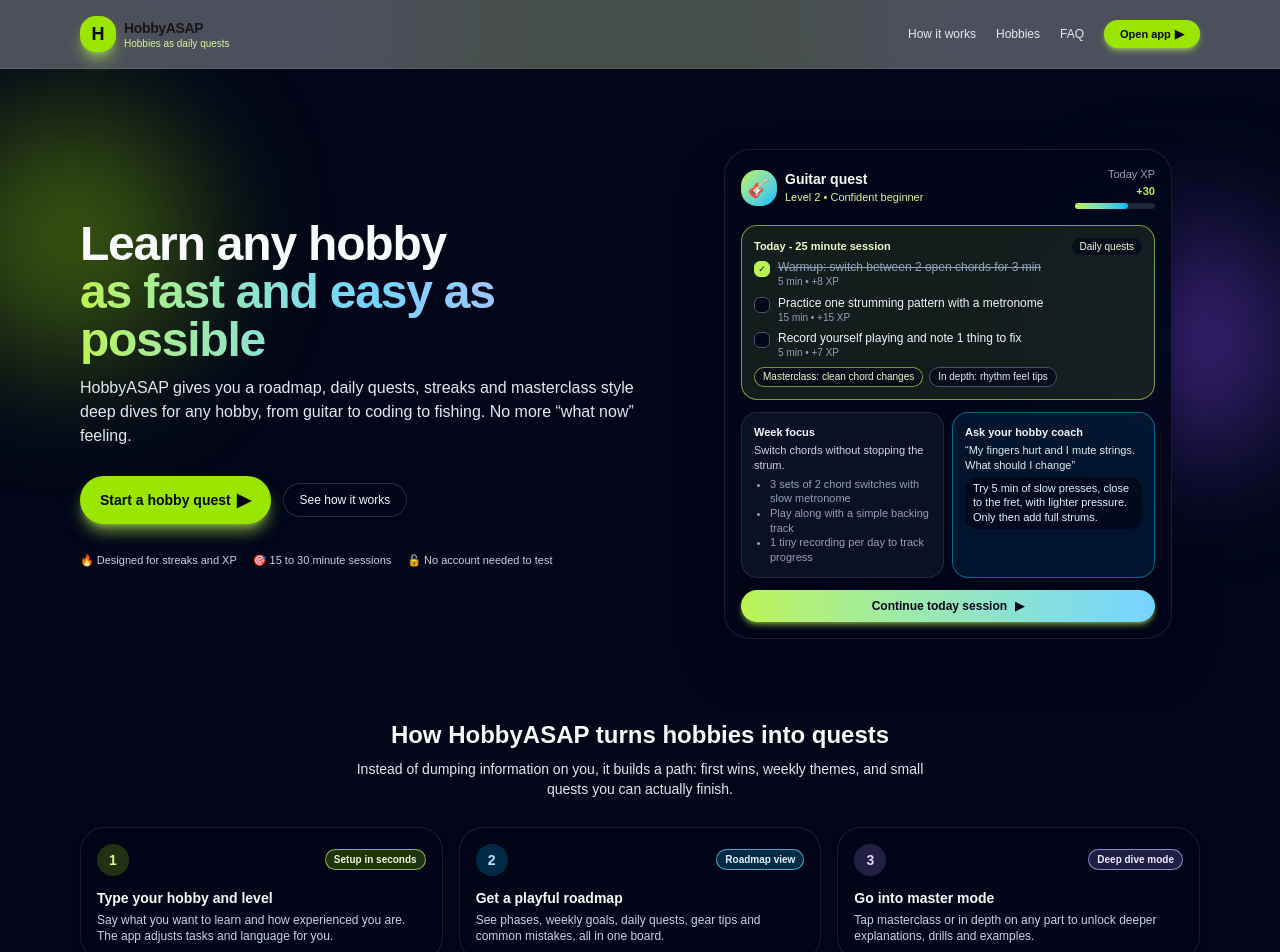
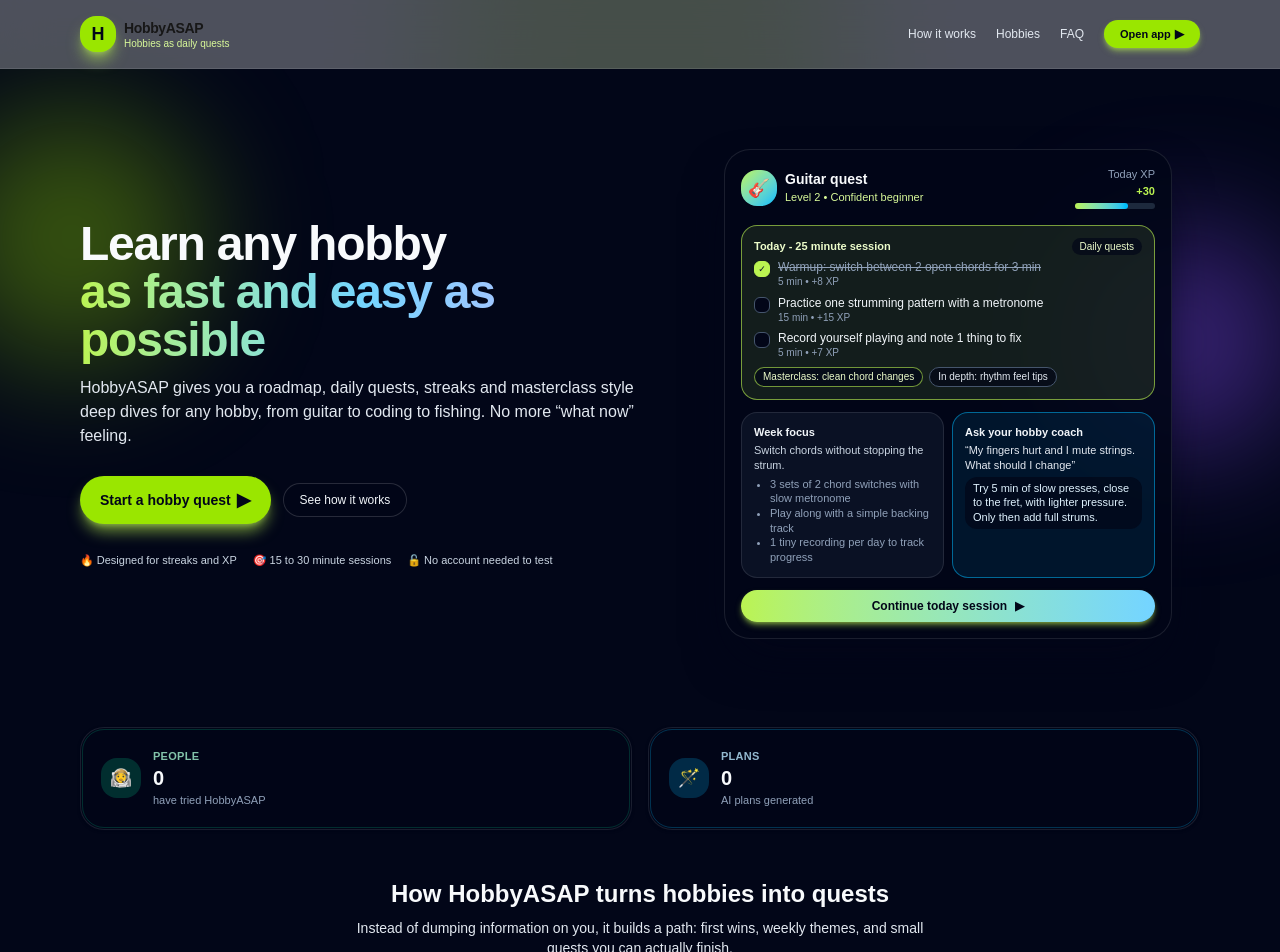
Before and after one commit to Luciano655dev/HobbyASAP, a Next.js app: page / in a window 1280 px wide. Shown: the top 952 px of the page. Built offline with nearby package versions, Linux system fonts and the light colour scheme.

Commit message:
metrics for users/prompts created

```diff
--- a/app/api/generate/route.ts
+++ b/app/api/generate/route.ts
@@ -1,6 +1,7 @@
 import { NextResponse } from "next/server"
+import { getRedis } from "@/app/lib/redis"
+import { HobbyPlan } from "./types"
 import Groq from "groq-sdk"
-import { HobbyPlan } from "./types"
 import getUserPrompt from "./userPrompt"
 
 const groq = new Groq({
@@ -76,6 +77,14 @@
       )
     }
 
+    try {
+      const redis = getRedis()
+      if (redis) {
+        await redis.incr("metrics:prompts")
+      }
+    } catch (metricsErr) {
+      console.error("Failed to increment metrics:prompts", metricsErr)
+    }
     return NextResponse.json({ plan })
   } catch (err) {
     console.error(err)
--- a/app/api/lesson/route.ts
+++ b/app/api/lesson/route.ts
@@ -1,7 +1,6 @@
-// app/api/lesson/route.ts
 import { NextResponse } from "next/server"
+import { Lesson } from "../generate/types"
 import Groq from "groq-sdk"
-import { Lesson } from "../generate/types" // adjust path
 import getLessonPrompt from "./lessonPrompt"
 
 const groq = new Groq({
--- /dev/null
+++ b/app/api/metrics/route.ts
@@ -0,0 +1,58 @@
+import { NextResponse } from "next/server"
+import { getRedis } from "@/app/lib/redis"
+
+type MetricsBody = {
+  type: "prompt" | "newUser"
+}
+
+// POST → increment counters
+export async function POST(req: Request) {
+  try {
+    const body = (await req.json()) as MetricsBody
+    const redis = getRedis()
+
+    if (!redis) {
+      // dev mode with no REDIS_URL
+      return NextResponse.json({ ok: true, redisDisabled: true })
+    }
+
+    if (body.type === "prompt") {
+      await redis.incr("metrics:prompts")
+    }
+
+    if (body.type === "newUser") {
+      await redis.incr("metrics:users")
+    }
+
+    return NextResponse.json({ ok: true })
+  } catch (err) {
+    console.error("Metrics POST error", err)
+    return NextResponse.json({ ok: false }, { status: 500 })
+  }
+}
+
+// GET → return counters
+export async function GET() {
+  try {
+    const redis = getRedis()
+
+    if (!redis) {
+      return NextResponse.json({
+        prompts: 0,
+        users: 0,
+        redisDisabled: true,
+      })
+    }
+
+    const prompts = Number((await redis.get("metrics:prompts")) ?? 0)
+    const users = Number((await redis.get("metrics:users")) ?? 0)
+
+    return NextResponse.json({ prompts, users })
+  } catch (err) {
+    console.error("Metrics GET error", err)
+    return NextResponse.json(
+      { prompts: 0, users: 0, error: "Failed to load metrics" },
+      { status: 500 }
+    )
+  }
+}
--- a/app/app/HobbyPageClient.tsx
+++ b/app/app/HobbyPageClient.tsx
@@ -1,6 +1,6 @@
-// app/HobbyPageClient.tsx
 "use client"
 
+import { v4 as uuidv4 } from "uuid"
 import { useEffect, useMemo, useRef, useState } from "react"
 import AskQuestionPanel, { QAItem } from "./AskQuestionPanel"
 import { HobbyPlan, Lesson, LessonKind } from "./types"
@@ -56,6 +56,28 @@
   // Scroll Management
   const planRef = useRef<HTMLDivElement | null>(null)
   const lessonsEndRef = useRef<HTMLDivElement | any>(null)
+
+  useEffect(() => {
+    if (typeof window === "undefined") return
+
+    const KEY = "hobbyasap_user_id"
+    let userId = localStorage.getItem(KEY)
+
+    // first time here → create ID and notify backend
+    if (!userId) {
+      userId = uuidv4()
+      localStorage.setItem(KEY, userId)
+
+      // fire "newUser" metric once
+      fetch("/api/metrics", {
+        method: "POST",
+        headers: { "Content-Type": "application/json" },
+        body: JSON.stringify({ type: "newUser" }),
+      }).catch(() => {
+        // ignore errors, it's just analytics
+      })
+    }
+  }, [])
 
   useEffect(() => {
     if (lessons.length > 0 && lessonsEndRef.current) {
--- /dev/null
+++ b/app/lib/redis.ts
@@ -0,0 +1,12 @@
+import Redis from "ioredis"
+
+let redis: Redis | null = null
+
+export function getRedis() {
+  if (!redis) {
+    const url = process.env.REDIS_URL
+    if (!url) return null
+    redis = new Redis(url)
+  }
+  return redis
+}
--- a/app/page.tsx
+++ b/app/page.tsx
@@ -1,5 +1,6 @@
 import Hero from "@/components/home/Hero"
 import HowItWorks from "@/components/home/HowItWorks"
+import MetricSection from "@/components/home/MetricSection"
 import HobbiesGrid from "@/components/home/HobbiesGrid"
 import WhySection from "@/components/home/WhySection"
 import FAQ from "@/components/home/FAQ"
@@ -8,6 +9,7 @@
   return (
     <main className="min-h-screen bg-slate-950 text-slate-50">
       <Hero />
+      <MetricSection />
       <HowItWorks />
       <HobbiesGrid />
       <WhySection />
--- /dev/null
+++ b/components/home/MetricSection.tsx
@@ -0,0 +1,109 @@
+"use client"
+
+import { useEffect, useState } from "react"
+
+interface Metrics {
+  prompts: number
+  users: number
+}
+
+export default function MetricsSection() {
+  const [metrics, setMetrics] = useState<Metrics | null>(null)
+  const [loading, setLoading] = useState(true)
+  const [error, setError] = useState<string | null>(null)
+
+  useEffect(() => {
+    let cancelled = false
+
+    async function fetchMetrics() {
+      try {
+        const res = await fetch("/api/metrics")
+        if (!res.ok) throw new Error("Failed to load metrics")
+        const data = (await res.json()) as Metrics
+
+        if (!cancelled) setMetrics(data)
+      } catch (err: any) {
+        if (!cancelled) setError(err.message || "Failed to load metrics")
+      } finally {
+        if (!cancelled) setLoading(false)
+      }
+    }
+
+    fetchMetrics()
+
+    return () => {
+      cancelled = true
+    }
+  }, [])
+
+  return (
+    <section className="mx-auto max-w-6xl px-4 pb-10 pt-4">
+      {error && !loading && (
+        <p className="mb-2 text-center text-[12px] text-red-400">
+          Could not load live stats right now.
+        </p>
+      )}
+
+      <div className="grid gap-4 sm:grid-cols-2">
+        {/* Skeletons */}
+        {loading && !error && (
+          <>
+            <div className="h-24 rounded-3xl border border-white/10 bg-slate-950/80 shadow-sm shadow-slate-950/80 animate-pulse" />
+            <div className="h-24 rounded-3xl border border-white/10 bg-slate-950/80 shadow-sm shadow-slate-950/80 animate-pulse" />
+          </>
+        )}
+
+        {/* Stats */}
+        {!loading && !error && metrics && (
+          <>
+            {/* USERS CARD */}
+            <div className="relative overflow-hidden rounded-3xl border border-white/10 bg-slate-950/80 p-4 sm:p-5 shadow-sm shadow-slate-950/80">
+              {/* subtle gradient edge */}
+              <div className="pointer-events-none absolute inset-px rounded-[22px] border border-emerald-400/20" />
+
+              <div className="relative flex items-center gap-3">
+                <div className="flex h-10 w-10 items-center justify-center rounded-2xl bg-emerald-400/20 text-emerald-200 text-lg">
+                  🧑‍🚀
+                </div>
+                <div className="flex flex-col items-start">
+                  <span className="text-[11px] font-semibold uppercase tracking-wide text-emerald-200/80">
+                    People
+                  </span>
+                  <span className="text-lg sm:text-xl font-semibold text-slate-50">
+                    {metrics.users.toLocaleString()}
+                  </span>
+                  <span className="text-[11px] text-slate-400">
+                    have tried HobbyASAP
+                  </span>
+                </div>
+              </div>
+            </div>
+
+            {/* PROMPTS CARD */}
+            <div className="relative overflow-hidden rounded-3xl border border-white/10 bg-slate-950/80 p-4 sm:p-5 shadow-sm shadow-slate-950/80">
+              {/* subtle gradient edge */}
+              <div className="pointer-events-none absolute inset-px rounded-[22px] border border-sky-400/25" />
+
+              <div className="relative flex items-center gap-3">
+                <div className="flex h-10 w-10 items-center justify-center rounded-2xl bg-sky-400/20 text-sky-200 text-lg">
+                  🪄
+                </div>
+                <div className="flex flex-col items-start">
+                  <span className="text-[11px] font-semibold uppercase tracking-wide text-sky-200/80">
+                    Plans
+                  </span>
+                  <span className="text-lg sm:text-xl font-semibold text-slate-50">
+                    {metrics.prompts.toLocaleString()}
+                  </span>
+                  <span className="text-[11px] text-slate-400">
+                    AI plans generated
+                  </span>
+                </div>
+              </div>
+            </div>
+          </>
+        )}
+      </div>
+    </section>
+  )
+}
--- /dev/null
+++ b/hooks/useMetrics.ts
@@ -0,0 +1,44 @@
+import { useEffect, useState } from "react"
+
+export interface Metrics {
+  prompts: number
+  users: number
+}
+
+export function useMetrics() {
+  const [metrics, setMetrics] = useState<Metrics | null>(null)
+  const [loading, setLoading] = useState(true)
+  const [error, setError] = useState<string | null>(null)
+
+  useEffect(() => {
+    let cancelled = false
+
+    async function fetchMetrics() {
+      try {
+        const res = await fetch("/api/metrics", { method: "GET" })
+        if (!res.ok) {
+          throw new Error("Failed to load metrics")
+        }
+        const data = (await res.json()) as Metrics
+        if (!cancelled) {
+          setMetrics(data)
+          setError(null)
+        }
+      } catch (err: any) {
+        if (!cancelled) {
+          setError(err.message || "Failed to load metrics")
+        }
+      } finally {
+        if (!cancelled) setLoading(false)
+      }
+    }
+
+    fetchMetrics()
+
+    return () => {
+      cancelled = true
+    }
+  }, [])
+
+  return { metrics, loading, error }
+}
--- a/package.json
+++ b/package.json
@@ -9,11 +9,14 @@
     "lint": "eslint"
   },
   "dependencies": {
+    "@upstash/redis": "^1.35.6",
     "groq-sdk": "^0.35.0",
+    "ioredis": "^5.8.2",
     "next": "16.0.3",
     "openai": "^6.9.0",
     "react": "19.2.0",
-    "react-dom": "19.2.0"
+    "react-dom": "19.2.0",
+    "uuid": "^13.0.0"
   },
   "devDependencies": {
     "@tailwindcss/postcss": "^4",
```
Also changed, not shown: 2 other files (tests, documents, lock files or other folders).
